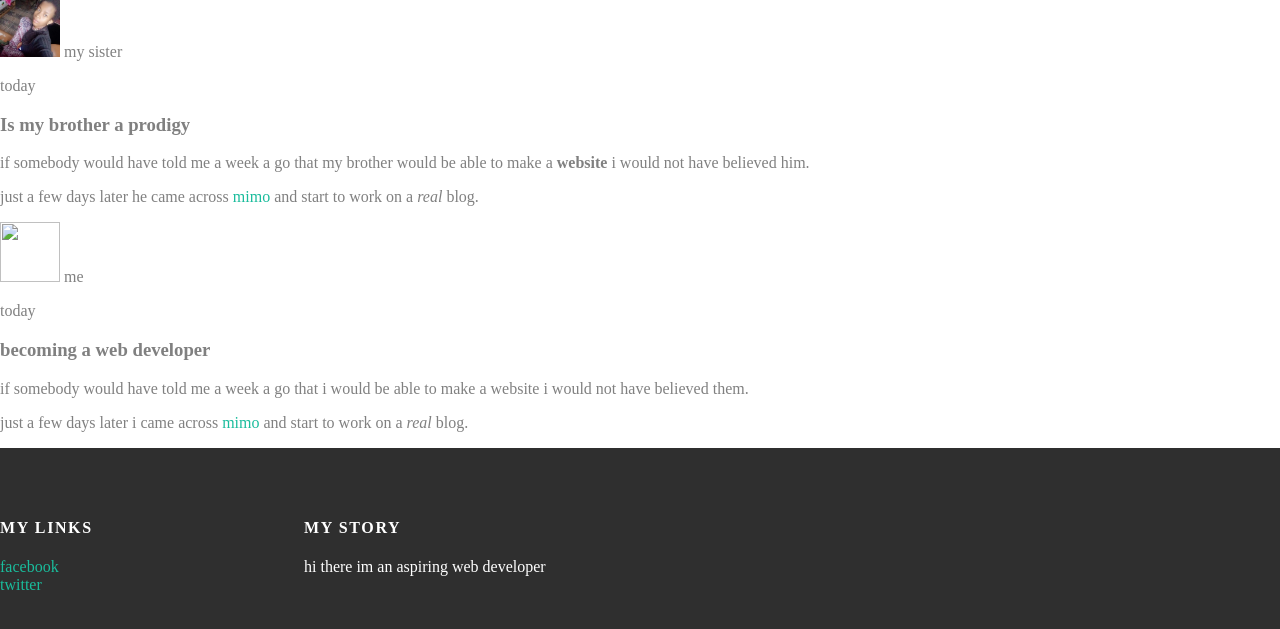
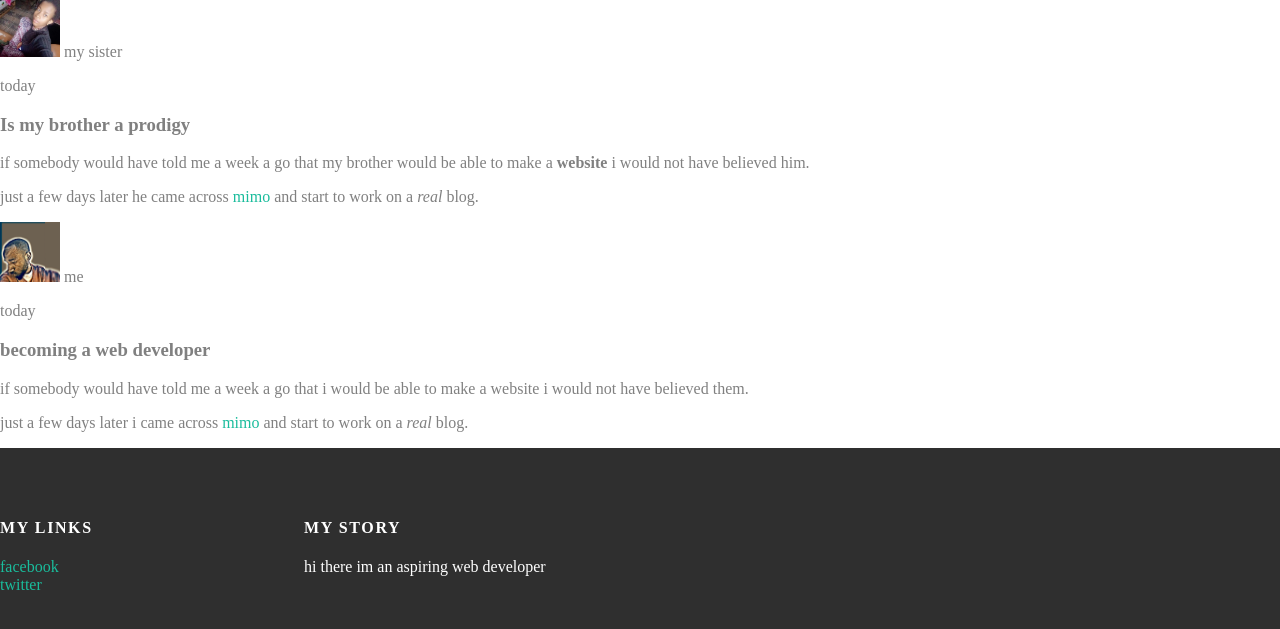
Before and after one commit to nicode094/nicode094.GitHub.io, a plain HTML site: page index.html in a window 1280 px wide. Shown: the part 153-782 px from the top of the page. Drawn offline with Linux system fonts and the light colour scheme.

Commit message:
Update index.html

```diff
--- a/index.html
+++ b/index.html
@@ -36,7 +36,7 @@
 <div class="container">
   <div class="post">
     <div class="post-author">
-      <img src="E:\PHOTO\1589833041575.jpg" width="60" height="60">
+      <img src="brother.jpg" width="60" height="60">
       <span>me</span>
     </div>
     <p class="post-date">today</p>
```
